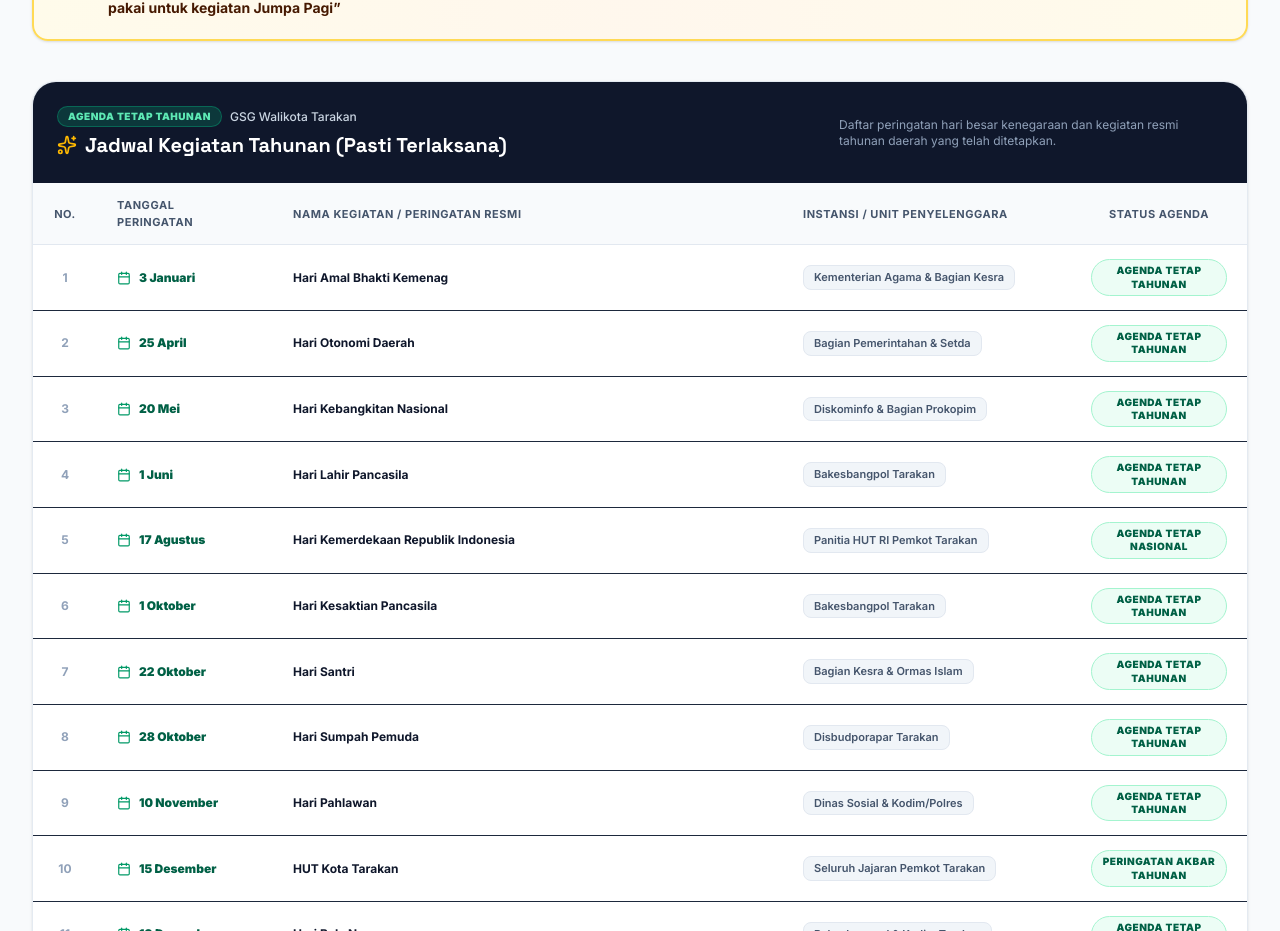
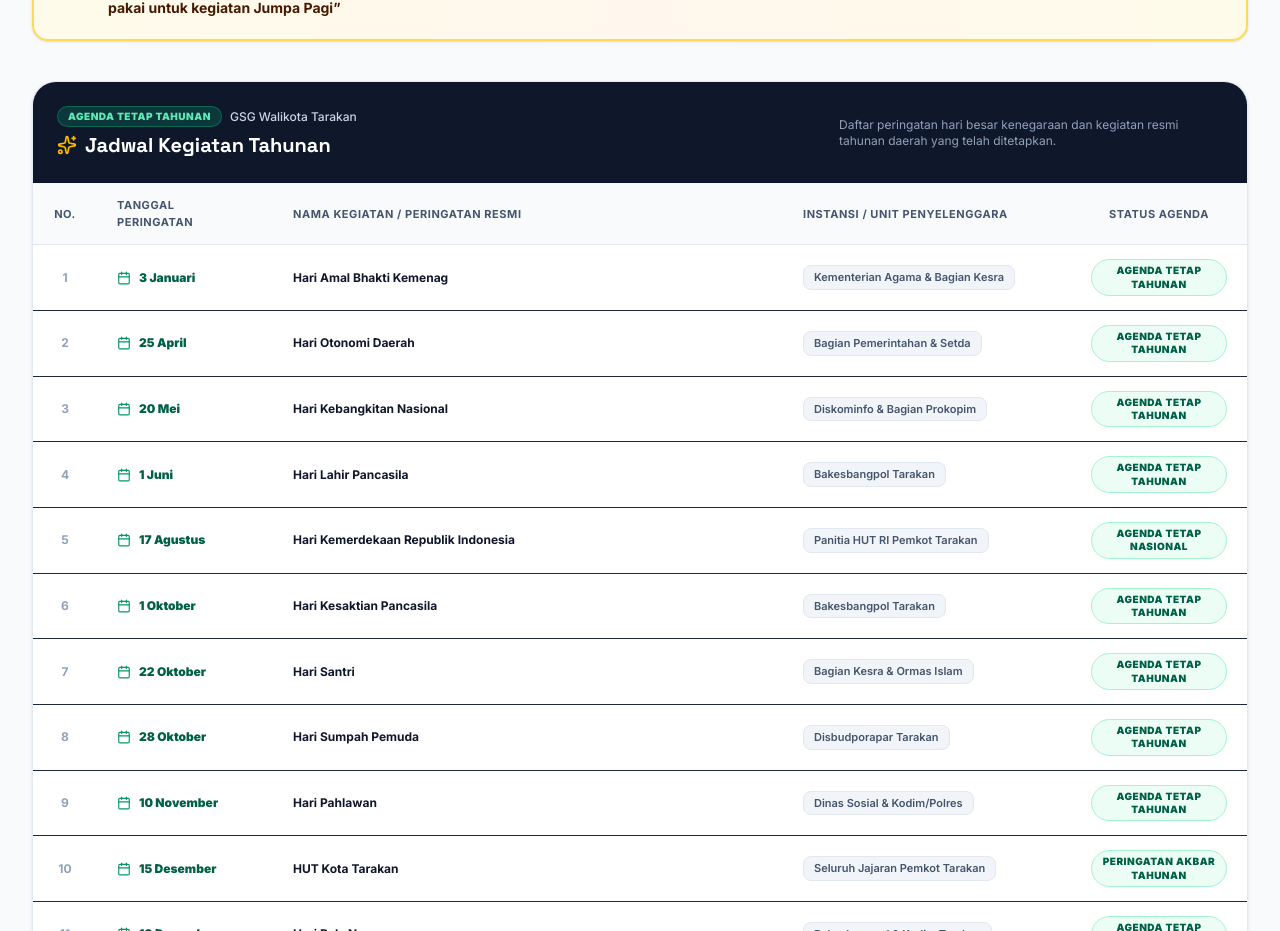
Before and after one commit to mustrian-ui/Subbag-Perlengkapan, a React (Vite) app: page / in a window 1280 px wide. Shown: the part 3871-4802 px from the top of the page. Built offline with nearby package versions, Linux system fonts and the light colour scheme; no server answers; the database is empty.

Commit message:
Update GedungSchedule.tsx

```diff
--- a/src/components/GedungSchedule.tsx
+++ b/src/components/GedungSchedule.tsx
@@ -546,7 +546,7 @@ export default function GedungSchedule({
               </div>
               <h3 className="text-lg sm:text-xl font-extrabold text-white flex items-center gap-2 font-display">
                 <Sparkles className="w-5 h-5 text-amber-400" />
-                Jadwal Kegiatan Tahunan (Pasti Terlaksana)
+                Jadwal Kegiatan Tahunan
               </h3>
             </div>
             <p className="text-xs text-slate-400 max-w-sm">
```
